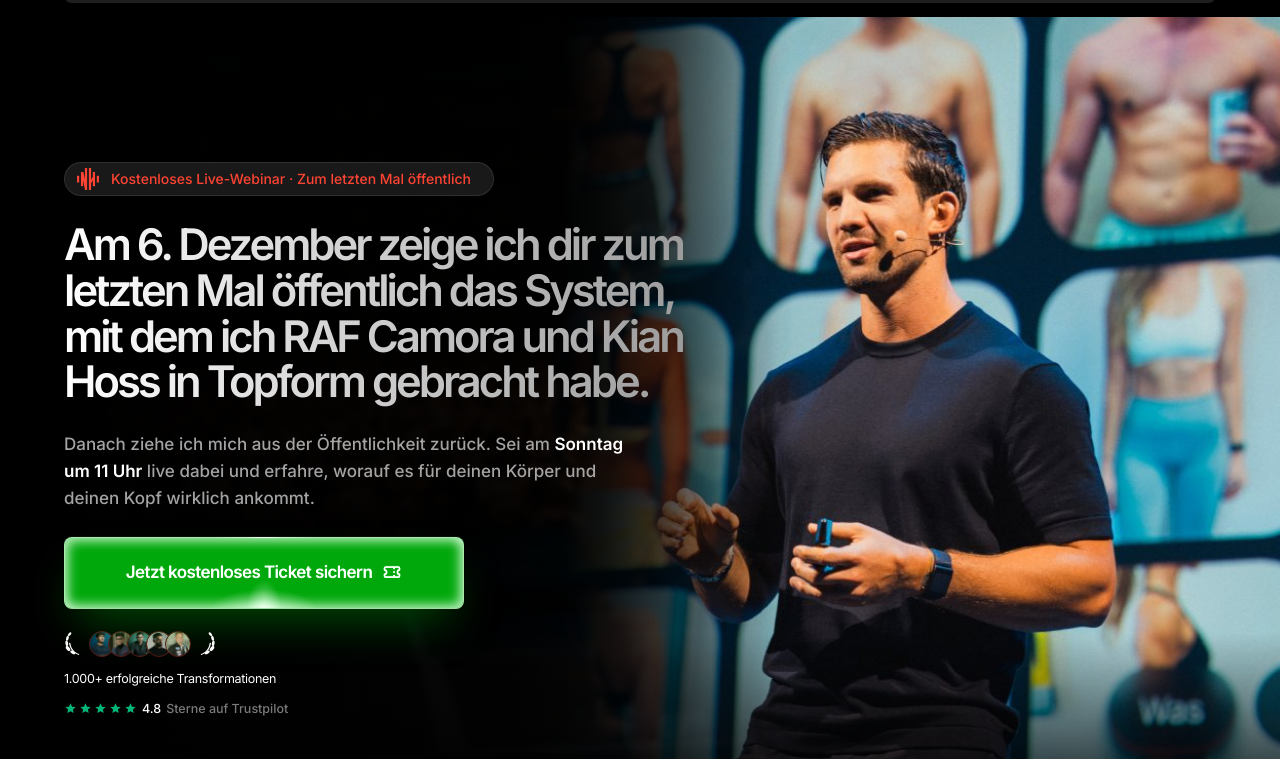
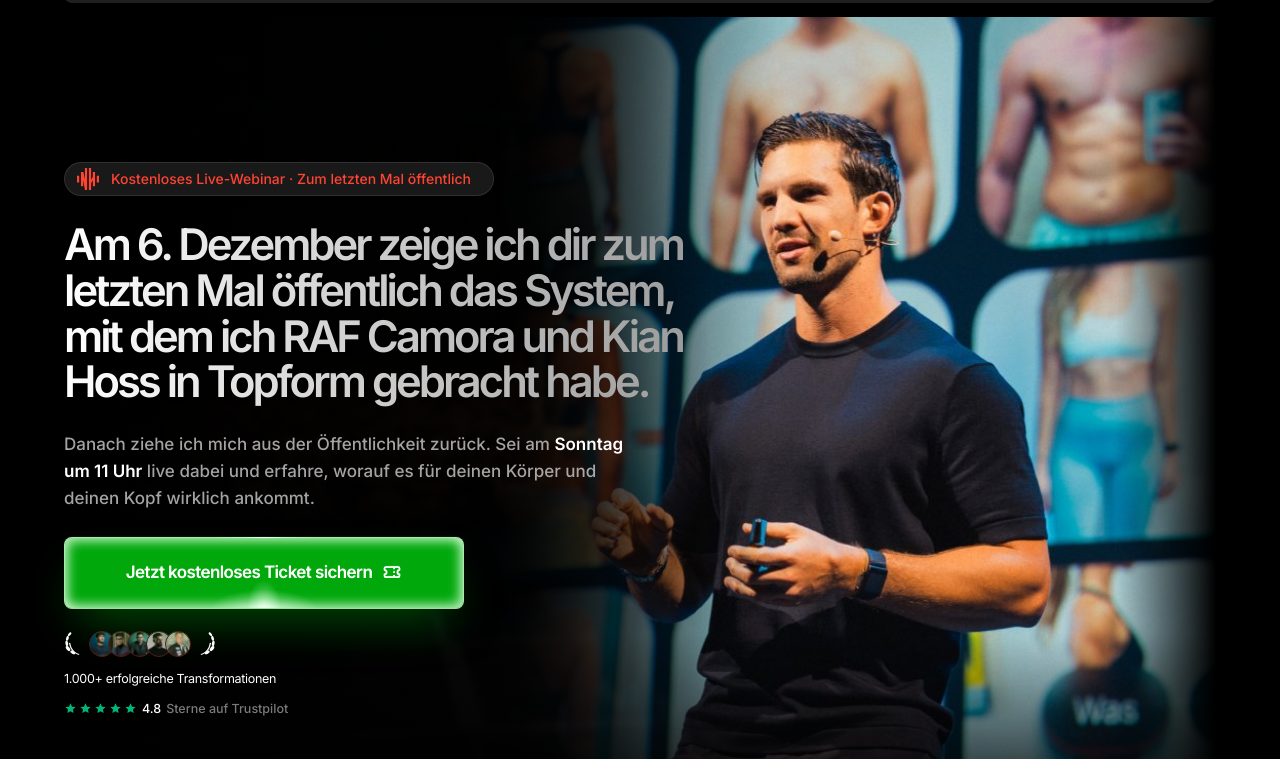
Before and after one commit to marcostrzl/nick-staging, a plain HTML site: page webinar/index.html in a window 1280 px wide. Shown: the part 75-834 px from the top of the page. Drawn offline with Linux system fonts and the light colour scheme.

Commit message:
Staging: Header-Bild endet an der Countdown-Kante
Co-Authored-By: Claude Opus 5.5 <noreply@anthropic.com>

```diff
--- a/webinar/index.html
+++ b/webinar/index.html
@@ -275,17 +275,17 @@ footer a { color: var(--muted); text-decoration: none; margin-left: 18px; }
 .bE.on .bt .fl { transform: scaleX(1); }
 .bE .bt path { opacity: 0; transition: opacity .4s 2.3s; } .bE.on .bt path { opacity: 1; }
 @media (prefers-reduced-motion: reduce) { .bE .bt .fl { transform: none; transition: none; } .bE .bt path { opacity: 1; transition: none; } }
-@media (min-width: 1441px) { .hero-nick { -webkit-mask-image: linear-gradient(90deg, transparent 0%, #000 30%, #000 82%, transparent 100%) !important; mask-image: linear-gradient(90deg, transparent 0%, #000 30%, #000 82%, transparent 100%) !important; } }
 /* Header wie Variante D: Nick randlos rechts, Publikum als Schimmer */
 .hero-bg, .hero-nick, .hero-fade { display: none; }
 @media (min-width: 1001px) {
   section.hero { min-height: 820px; display: flex; align-items: center; padding: 72px 0 48px; }
   section.hero > .wrap { width: 100%; }
   section.hero.stage::before, section.hero.glow::after { display: none; }
+  section.hero { --edge: max(24px, calc((100% - 1200px) / 2 + 24px)); }
   .hero-bg, .hero-nick, .hero-fade { display: block; position: absolute; pointer-events: none; }
-  .hero-bg { top: 0; bottom: 0; left: 50%; width: min(100%, 1440px); transform: translateX(-50%); -webkit-mask-image: linear-gradient(90deg, transparent 0, #000 12%, #000 88%, transparent 100%); mask-image: linear-gradient(90deg, transparent 0, #000 12%, #000 88%, transparent 100%); z-index: -3; background: url(img/nick-buehne-publikum.jpg) 50% 60% / cover no-repeat; opacity: .28; filter: blur(3px); }
-  .hero-nick { top: 0; bottom: 0; right: max(0px, calc((100% - 1440px) / 2)); width: min(56%, 806px); z-index: -2; background: url(img/nick-buehne-headset.jpg) 50% 12% / cover no-repeat; -webkit-mask-image: linear-gradient(90deg, transparent 0%, #000 30%); mask-image: linear-gradient(90deg, transparent 0%, #000 30%); }
-  .hero-fade { top: 0; bottom: 0; left: 50%; width: min(100%, 1440px); transform: translateX(-50%); z-index: -1; background: linear-gradient(90deg, #000 0%, rgba(0,0,0,.85) 40%, transparent 62%), linear-gradient(180deg, transparent 75%, #000); }
+  .hero-bg { top: 0; bottom: 0; left: var(--edge); right: var(--edge); -webkit-mask-image: linear-gradient(90deg, transparent 0, #000 12%, #000 88%, transparent 100%); mask-image: linear-gradient(90deg, transparent 0, #000 12%, #000 88%, transparent 100%); z-index: -3; background: url(img/nick-buehne-publikum.jpg) 50% 60% / cover no-repeat; opacity: .28; filter: blur(3px); }
+  .hero-nick { top: 0; bottom: 0; right: var(--edge); width: min(58%, 720px); z-index: -2; background: url(img/nick-buehne-headset.jpg) 50% 12% / cover no-repeat; -webkit-mask-image: linear-gradient(90deg, transparent 0%, #000 30%, #000 86%, transparent 100%); mask-image: linear-gradient(90deg, transparent 0%, #000 30%, #000 86%, transparent 100%); }
+  .hero-fade { top: 0; bottom: 0; left: var(--edge); right: var(--edge); z-index: -1; background: linear-gradient(90deg, #000 0%, rgba(0,0,0,.85) 40%, transparent 62%), linear-gradient(180deg, transparent 75%, #000); }
   .hero-photo { display: none; }
   .hero-text .lead { max-width: 560px; }
   .hero .cta-stack, .hero .proof { align-items: flex-start; }
```
